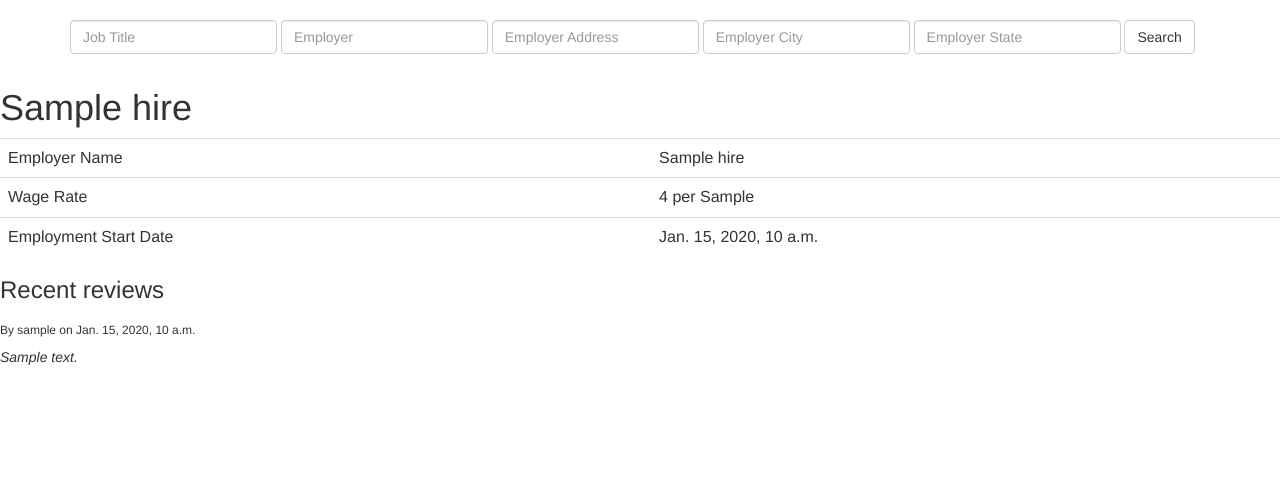
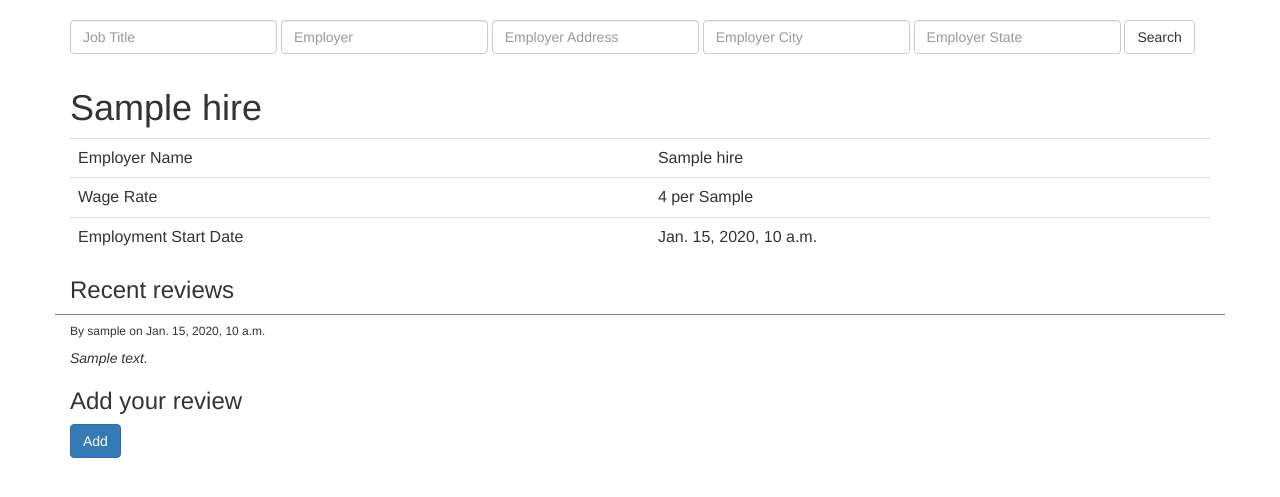
Before and after one commit to cl2892proj/fsalary, a Django app: template reviews/templates/reviews/hiring_detail.html in a window 1280 px wide. Shown: the part 52-549 px from the top of the page. Run offline with Django 3.2, Linux system fonts and the light colour scheme; the template is opened without the code that fills it: most values are stand-ins (such as "Sample title", 1, 10 or a date in 2020); some libraries are stand-ins or nearby versions.

Commit message:
added comment forms

```diff
--- a/reviews/templates/reviews/base.html
+++ b/reviews/templates/reviews/base.html
@@ -39,5 +39,4 @@
 </div>
 {% endblock %}
 
-<h1>{% block title %}{% endblock %}</h1>
 {% block content %}{% endblock %}
--- a/reviews/templates/reviews/hiring_detail.html
+++ b/reviews/templates/reviews/hiring_detail.html
@@ -1,9 +1,12 @@
 {% extends "reviews/base.html" %}
 {% load humanize %}
+{% load bootstrap3 %}
 
+
+{% block content %}
+    <div class="container contentContainer">
         <h1>{% block title %}{{ hire.job_title }}{% endblock %}</h1>
 
-{% block content %}
         <table class="table">
             <tr>
                 <td>Employer Name</td>
@@ -19,12 +22,11 @@
             </tr>
         </table>
 
-
         <h3>Recent reviews</h3>
         {% if review_list %}
             <div class="row">
                 {% for review in review_list %}
-                <div class="col-xs-6 col-lg-4">
+                    <div class="col-lg-12" style="border-top: 1px solid grey">
                         <h6>By {{ review.user_name }} on {{review.pub_date}} </h6>
                         <em>{{ review.comment }}</em>
                     </div>
@@ -34,4 +36,17 @@
             <p>No review for this hiring yet</p>
         {% endif %}
 
+        <h3>Add your review</h3>
+
+        <form action="{% url 'reviews:add_review' hire.id %}" method="post" class="form">
+            {% csrf_token %}
+            {% bootstrap_form form layout='inline'%}
+            {% buttons %}
+            <button type="submit" class="btn btn-primary">
+                {% bootstrap_icon "star" %} Add
+            </button>
+            {% endbuttons %}
+        </form>
+    </div>
+
 {% endblock %}
--- a/reviews/urls.py
+++ b/reviews/urls.py
@@ -6,7 +6,9 @@ urlpatterns = [
     url(r'^$', views.index, name='index'),
 
     # ex: /hiring_detail/5/
-    url(r'^hiring_detail/(?P<hire_id>[0-9]+)/$',views.hiring_detail, name='hiring_detail')
+    url(r'^hiring_detail/(?P<hire_id>[0-9]+)/$',views.hiring_detail, name='hiring_detail'),
+
+    url(r'^hiring_detail/(?P<hire_id>[0-9]+)/add_review/$', views.add_review, name='add_review'),
 
 
 ]
```
Also changed, not shown: reviews/forms.py (added, +10 -0 lines), reviews/views.py (+24 -1 lines). Lines whose indentation alone changed are shown as unchanged.
